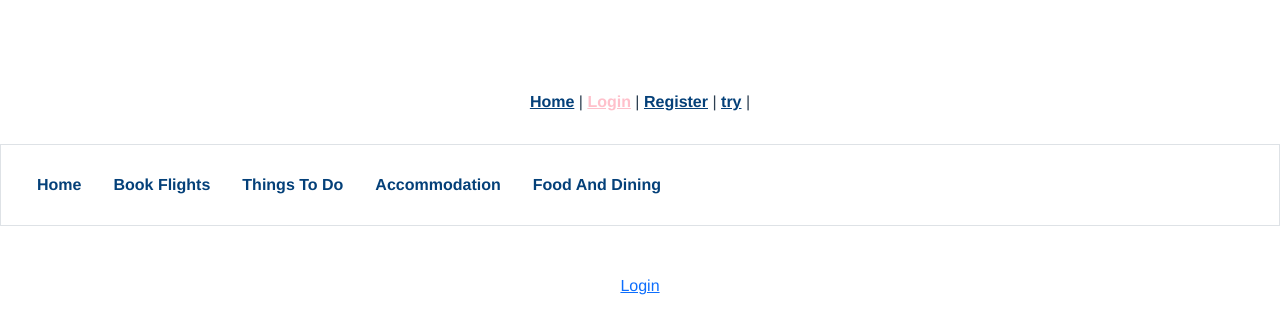
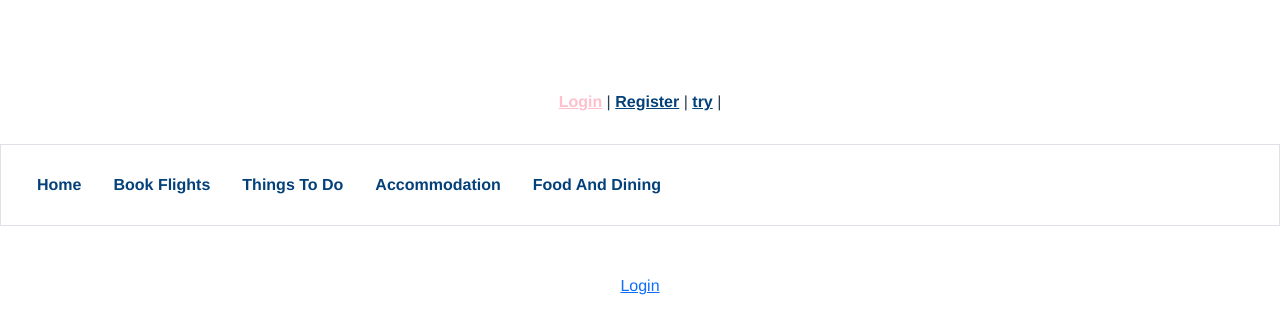
Before and after one commit to zhiaowei-2022/safe-travel, a Vue app: page /loginview in a window 1280 px wide. Shown: the top 334 px of the page. Built offline with nearby package versions, Linux system fonts and the light colour scheme; no server answers.

Commit message:
merged and fixed conflicts

```diff
--- a/src/App.vue
+++ b/src/App.vue
@@ -1,7 +1,8 @@
 <template>
     <div id="nav">
-    <router-link to="/">Home</router-link> |
+    <!-- <router-link to="/">Home</router-link> | -->
     <router-link to="/loginview">Login</router-link> |
+    <!-- <LoginPage/> -->
     <router-link to="/registerview">Register</router-link> |
     <router-link to="/tryingstuffs">try</router-link> |
   </div>
@@ -20,6 +21,7 @@ export default {
   name: 'App',
   components: {
     NavBar,
+    // LoginPage
   },
 }
 </script>
--- a/src/components/LoginPage.vue
+++ b/src/components/LoginPage.vue
@@ -125,7 +125,7 @@
         <button type="button" class="btn-close" data-bs-dismiss="modal" aria-label="Close"></button>
       </div>
       <div class="modal-body">
-        <br><br><img src="@/assets/logo.png" alt="sad face" style="height: 120px">
+        <br><br><img src="@/assets/sad.png" alt="sad face" style="height: 120px">
       </div>
       <div class="modal-footer">
         <button class="btn btn-primary" data-bs-target="#exampleModal" data-bs-toggle="modal" data-bs-dismiss="modal">Back to login</button>
```
